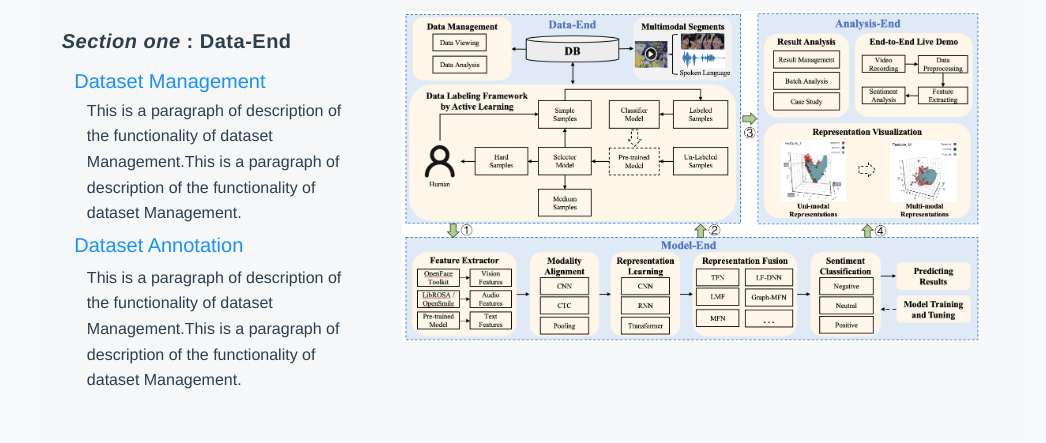
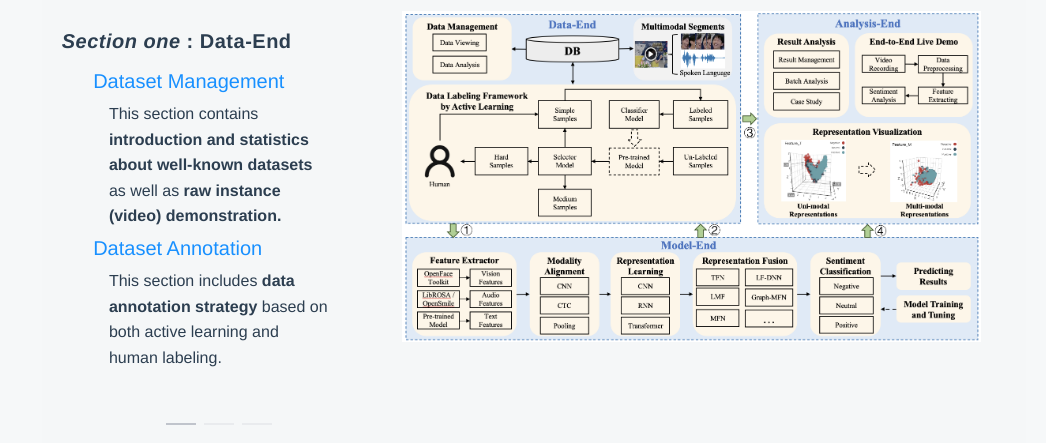
Before and after one commit to FlameSky-S/M-SENA-frontend, a Vue app in the folder frontend/: page /#/index in a window 1280 px wide. Shown: the part 314-757 px from the top of the page, without its empty margins (234-1280 px from the left). Built offline with nearby package versions, Linux system fonts and the light colour scheme; no server answers; what zx-count would draw is missing.

Commit message:
home page v1

```diff
--- a/frontend/src/views/index/index.vue
+++ b/frontend/src/views/index/index.vue
@@ -21,7 +21,7 @@
         <el-carousel
           indicator-position="outside"
           :autoplay="false"
-          height="540px"
+          height="400px"
         >
           <el-carousel-item>
             <h3 class="header3">
@@ -35,9 +35,10 @@
                 </a>
               </div>
               <p class="description">
-                This is a paragraph of description of the functionality of
-                dataset Management.This is a paragraph of description of the
-                functionality of dataset Management.
+                This section contains
+                <b>introduction and statistics about well-known datasets</b>
+                as well as
+                <b>raw instance (video) demonstration.</b>
               </p>
               <div style="margin: 3% 0%">
                 <a class="function_link" @click="handleClick">
@@ -45,9 +46,9 @@
                 </a>
               </div>
               <p class="description">
-                This is a paragraph of description of the functionality of
-                dataset Management.This is a paragraph of description of the
-                functionality of dataset Management.
+                This section includes
+                <b>data annotation strategy</b>
+                based on both active learning and human labeling.
               </p>
             </div>
           </el-carousel-item>
@@ -59,14 +60,15 @@
             <div>
               <div>
                 <a class="function_link" @click="handleClick">
-                  Dataset Management
+                  Model Management & Training
                 </a>
               </div>
-              <div style="margin: 3% 0%">
-                <a class="function_link" @click="handleClick">
-                  Dataset Annotation
-                </a>
-              </div>
+              <p class="description">
+                This section provides a rich set of tools and recipes to test
+                existing sentiment analysis frameworks of different types,
+                enabling researchers to compare widely different approaches
+                under the same condition.
+              </p>
             </div>
           </el-carousel-item>
           <el-carousel-item>
@@ -77,14 +79,33 @@
             <div>
               <div>
                 <a class="function_link" @click="handleClick">
-                  Dataset Management
+                  Result Analysis
                 </a>
               </div>
+              <p class="description">
+                This section consists
+                <b>detailed model training results</b>
+              </p>
               <div style="margin: 3% 0%">
+                <a class="function_link" @click="handleClick">Batch Test</a>
+              </div>
+              <p class="description">
+                This section provides
+                <b>
+                  fair comparison of the results of each model in the same
+                  experimental environment.
+                </b>
+              </p>
+              <div>
                 <a class="function_link" @click="handleClick">
-                  Dataset Annotation
+                  Real Time Presentation
                 </a>
               </div>
+              <p class="description">
+                This section gives us
+                <b>an intuitive end to end evaluation means</b>
+                to assess existing model.
+              </p>
             </div>
           </el-carousel-item>
         </el-carousel>
@@ -143,6 +164,7 @@
     name: 'Index',
     data() {
       return {
+        fullHeight: document.documentElement.clientHeight,
         updateTime: process.env.VUE_APP_UPDATE_TIME,
         nodeEnv: process.env.NODE_ENV,
       }
@@ -160,11 +182,11 @@
   }
   .news h2 {
     margin: 0 0 10px 0;
-    fontsize: 24px;
+    font-size: 24px;
   }
   .contributor h2 {
     margin: 0 0 10px 0;
-    fontsize: 24px;
+    font-size: 24px;
   }
   .header2 {
     font-size: 24px;
@@ -182,12 +204,12 @@
       letter-spacing: 0.5px;
     }
     .function_link {
-      margin-left: 4%;
+      margin-left: 10%;
       font-size: 20px;
       line-height: 1em;
     }
     .description {
-      margin: 2% 8%;
+      margin: 3% 15%;
       font-size: 16px;
       line-height: 1.6em;
     }
```
